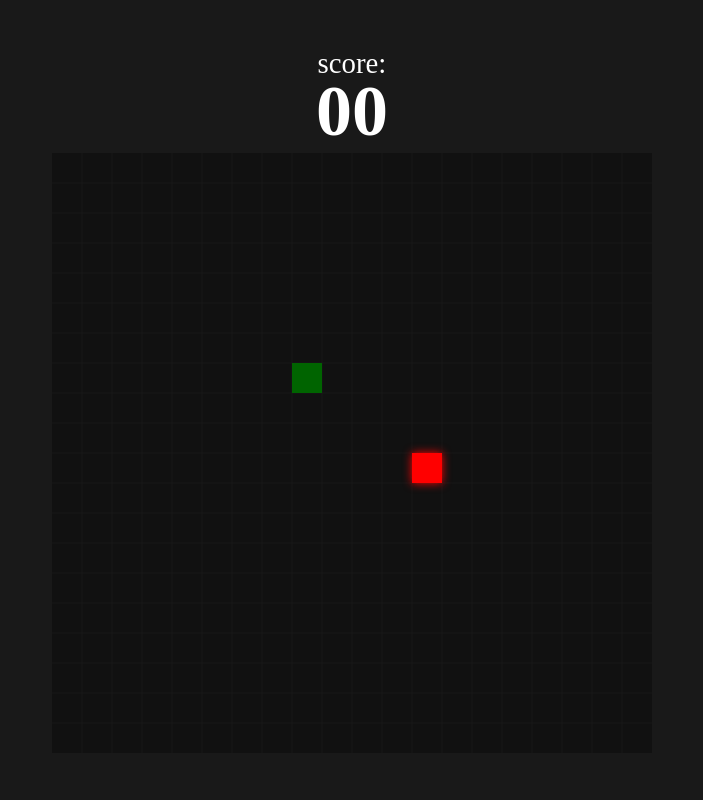
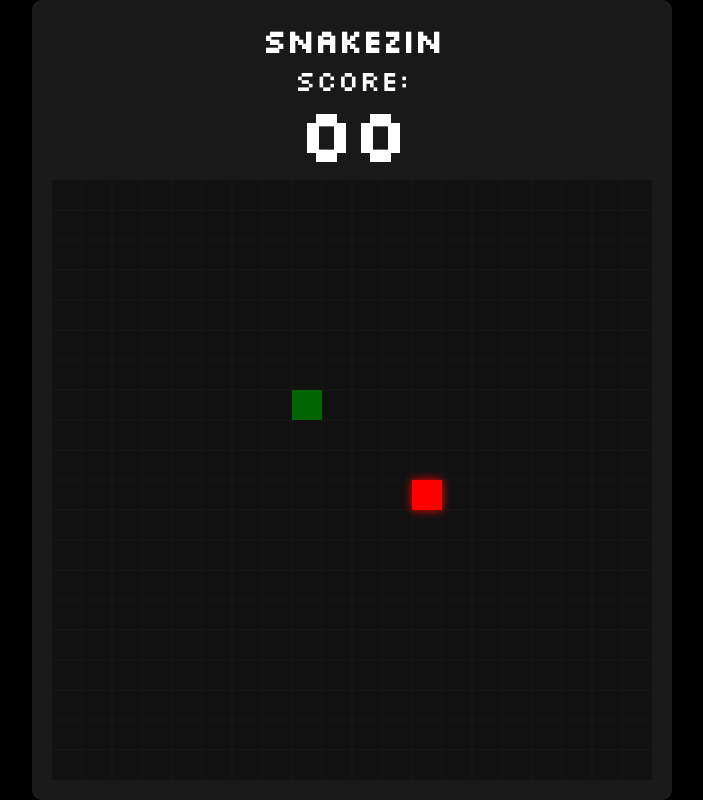
Before and after one commit to hugoferma/Snakezin, a plain HTML site: page index.html in a window 1280 px wide. Shown: the whole page, without its empty margins (288-991 px from the left). Drawn offline with Linux system fonts and the light colour scheme.

Commit message:
UI do game

```diff
--- a/css/style.css
+++ b/css/style.css
@@ -6,14 +6,30 @@
     box-sizing: border-box;
 }
 
+html {
+    font-family: Silkscreen, sans-serif;
+    font-weight: 500;
+}
+
 body {
     display: flex;
     min-height: 100vh;
     align-items: center;
     justify-content: center;
+    background-color: #000000;
+    flex-direction: column;
+    color: #fff;
+}
+
+.game-screen {
+    display: flex;
+    align-items: center;
+    justify-content: center;
     background-color: #191919;
     flex-direction: column;
     color: #fff;
+    padding: 20px;
+    border-radius: 10px;
 }
 
 canvas {
@@ -54,6 +70,7 @@ canvas {
 }
 
 .btn-play {
+    font-family: Silkscreen, sans-serif;
     border: none;
     border-radius: 100px;
     padding: 10px 15px 10px 15px;
--- a/index.html
+++ b/index.html
@@ -8,6 +8,9 @@
     <link rel="stylesheet" href="./css/style.css">
 </head>
 <body>
+    <div class="game-screen">
+        <h1>Snakezin</h1>
+
         <div class="score">score: <span class="score--value">00</span></div>
 
         <div class="menu-screen">
@@ -19,6 +22,7 @@
             </button>
         </div>
         <canvas id="canvas" width="600" height="600"></canvas>
+    </div>
     <script src="./js/script.js"></script>
 </body>
 </html>
--- a/js/script.js
+++ b/js/script.js
@@ -13,6 +13,17 @@ const size = 30
 const initialPosition = { x: 240, y: 210 }
 
 let snake = [initialPosition]
+
+const initialSpeed = 300   // atraso inicial em ms (mais lento)
+const minSpeed = 80        // limite mínimo em ms (velocidade máxima)
+const pointsStep = 50      // a cada quantos pontos acelera
+const speedStep = 25       // quantos ms reduz por faixa de pontos
+
+const getGameSpeed = () => {
+    const currentScore = +score.innerText
+    const steps = Math.floor(currentScore / pointsStep)
+    return Math.max(minSpeed, initialSpeed - steps * speedStep)
+}
 
 const incrementScore = () => {
     score.innerText = parseInt(score.innerText) + 10
@@ -158,7 +169,7 @@ const gameLoop = () => {
 
     loopId = setTimeout(() => {
         gameLoop()
-    }, 300)
+    }, getGameSpeed())
 
 }
 
```
Lines whose indentation alone changed are shown as unchanged.
